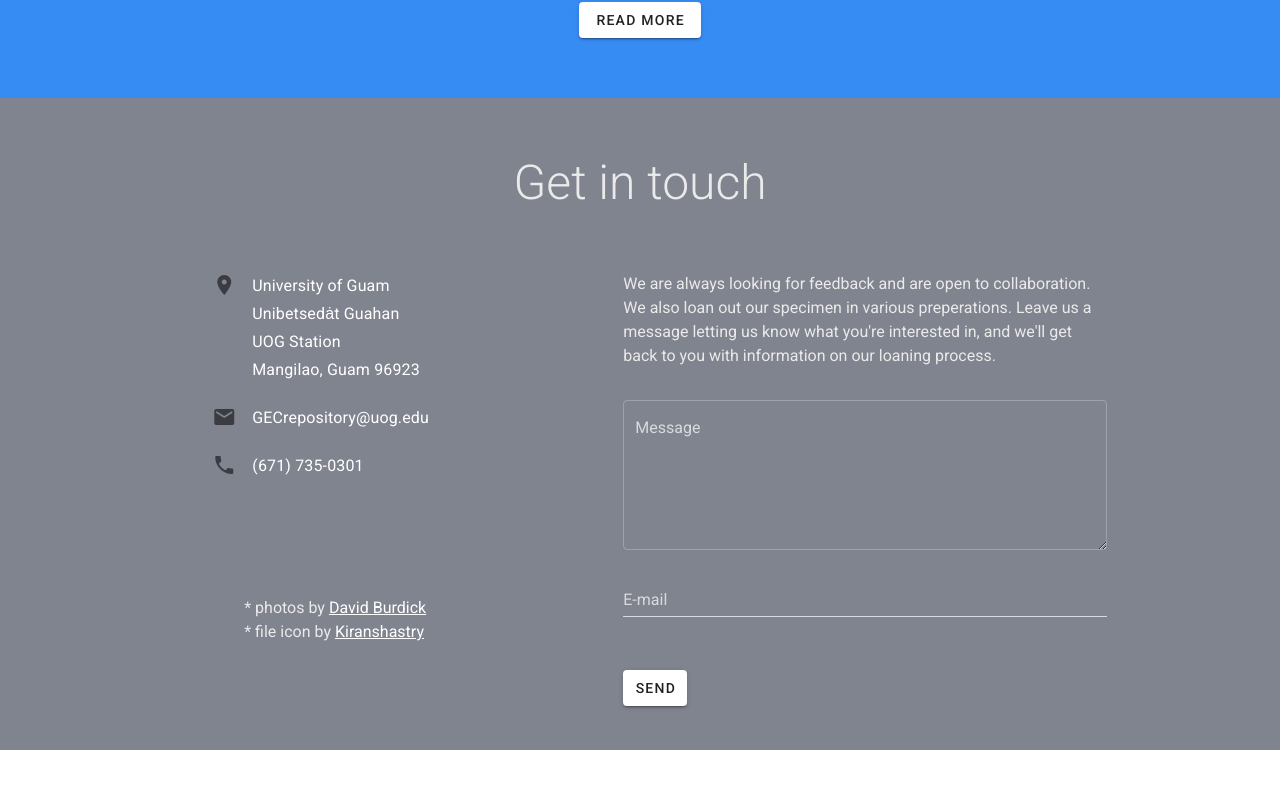
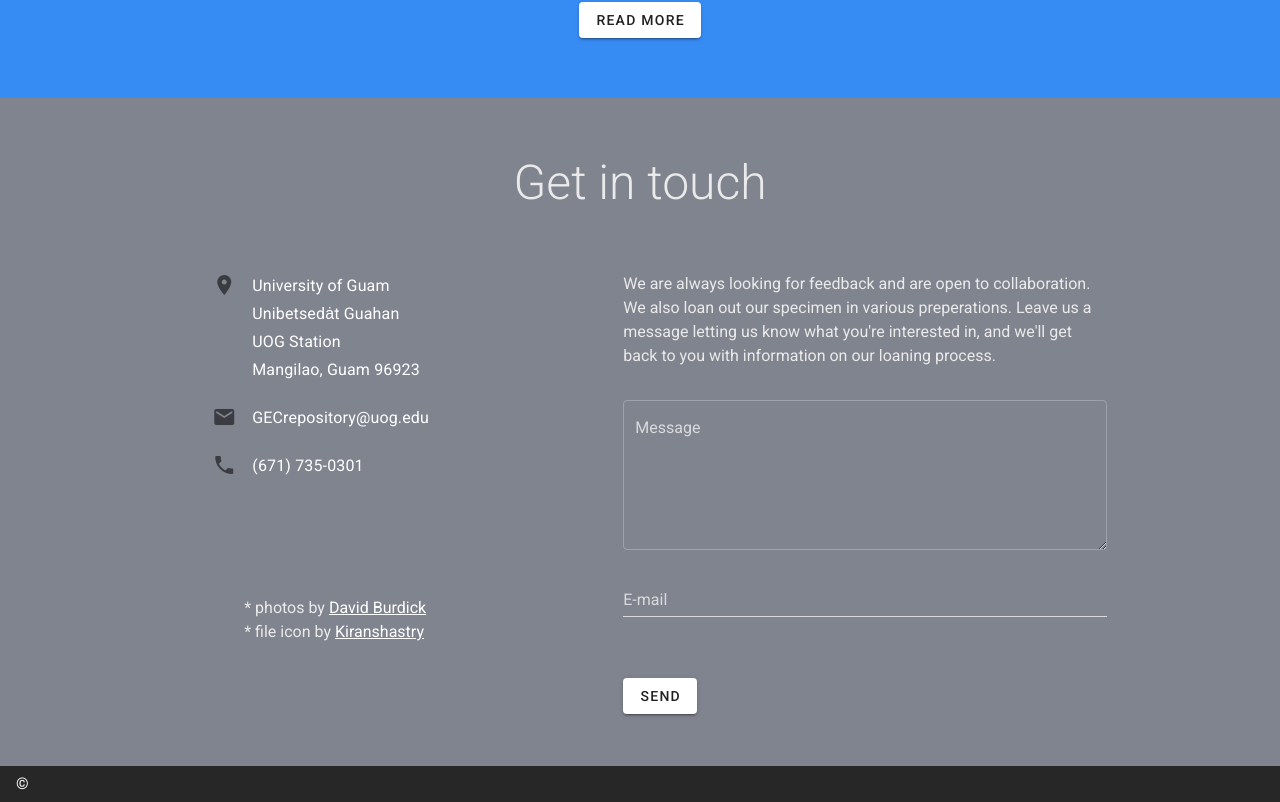
Before and after one commit to OIT-UOG/specify-vue-frontpage, a Vue app: page / in a window 1280 px wide. Shown: the part 1852-2654 px from the top of the page. Before the commit the page ends 2602 px from the top, so only its background shows below. Built offline with nearby package versions, Linux system fonts and the light colour scheme.

Commit message:
wip contact / footer

```diff
--- a/src/App.vue
+++ b/src/App.vue
@@ -158,7 +158,12 @@
         </v-container>
       </v-container>
 
-      <Contact id="contact"></Contact>
+      <!-- <v-container grid-list-xs secondary fluid> -->
+        <Contact id="contact"></Contact>
+      <!-- </v-container> -->
+      <v-footer dark>
+        <div>&copy;</div>
+      </v-footer>
 
       <!-- <div>Icons made by <a href="https://www.flaticon.com/authors/pixel-perfect" title="Pixel perfect">Pixel perfect</a> from <a href="https://www.flaticon.com/" title="Flaticon">www.flaticon.com</a></div>
       <div>Icons made by <a href="https://www.flaticon.com/free-icon/file_709591?term=file%20search&page=2&position=27" title="Kiranshastry">Kiranshastry</a> from <a href="https://www.flaticon.com/" title="Flaticon"> www.flaticon.com</a></div> -->
--- a/src/components/Contact.vue
+++ b/src/components/Contact.vue
@@ -59,12 +59,25 @@
                         outlined
                     ></v-textarea>
                     <v-text-field
+                        required
                         dark
                         label="E-mail"
                         class="pt-0 pb-8"
                         name="email"
+                        v-model="email"
                     ></v-text-field>
-                    <v-btn color="white" light px-8 style="padding: inherit">Send</v-btn>
+                    <v-layout justify="end" align="center" class="d-flex" style="align-items: center">
+                        <v-flex xs2 py-2>
+                            <v-btn color="white" light px-8style="padding: inherit">Send</v-btn>
+                        </v-flex>
+                        <v-flex xs11>
+                            <v-slide-y-transition>
+                                <!-- <v-layout v-show="email"> -->
+                                <p class="mb-0 pl-2" v-show="email">By submitting this form, you are agreeing to our <a href="" style="color: white;">Terms of Use</a> and <a href="" style="color: white;">Privacy Policy</a></p>
+                                <!-- </v-layout> -->
+                            </v-slide-y-transition>
+                        </v-flex>
+                    </v-layout>
                 </v-flex>
                 <v-flex xs1></v-flex>
             </v-layout>
@@ -104,7 +117,8 @@ export default {
             link: "https://www.flaticon.com/free-icon/file_709591?term=file%20search&page=2&position=27",
             type: "file icon",
           }
-      ]
+      ],
+      email: ""
   }),
   methods: {
       goto(link) {
```
